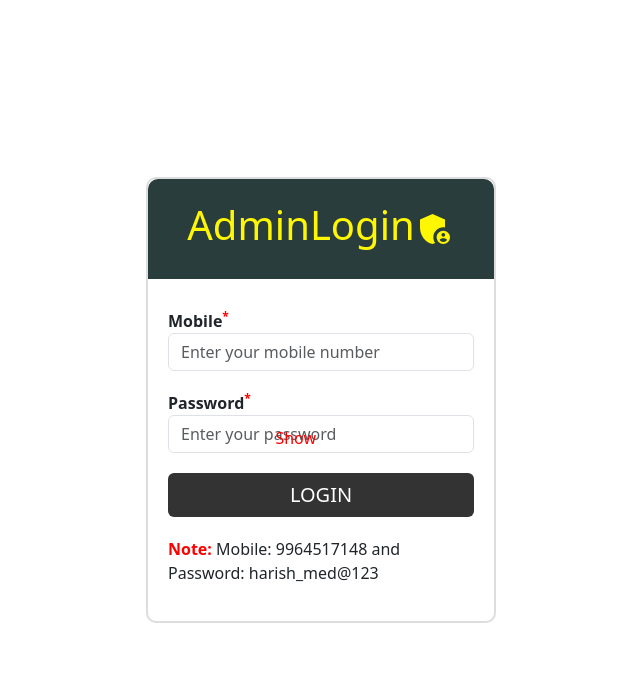
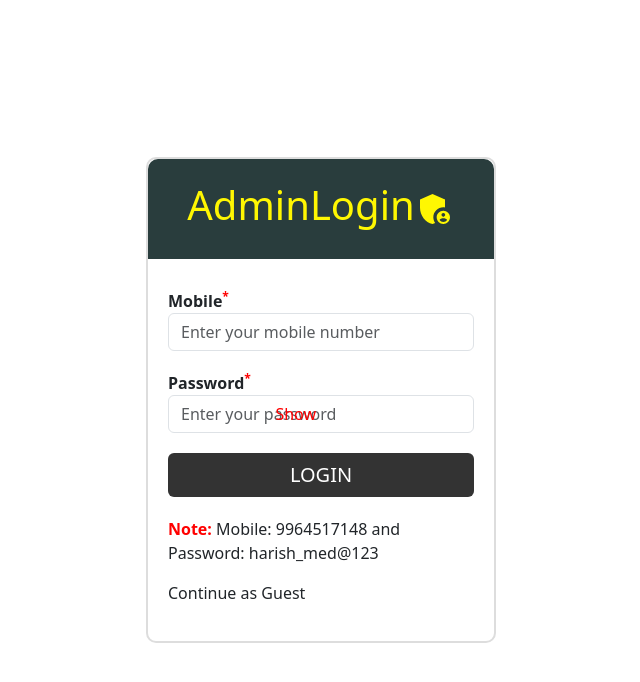
Before and after one commit to manoharbondalapati/avika, a React (Create React App) app in the folder avika/: page /adminlogin in a window 1280 px wide. Shown: the top 682 px of the page, without its empty margins (319-959 px from the left). Built offline with nearby package versions, Linux system fonts and the light colour scheme.

Commit message:
updated files

```diff
--- a/avika/src/components/admin/AdminLogin.css
+++ b/avika/src/components/admin/AdminLogin.css
@@ -47,7 +47,7 @@ label {
 .shows-password {
   position: absolute;
   right: 645px;
-  top: 54.8%;
+  top: 51.8%;
   transform: translateY(-50%);
   cursor: pointer;
   background-color: transparent;
--- a/avika/src/components/admin/AdminLogin.js
+++ b/avika/src/components/admin/AdminLogin.js
@@ -16,8 +16,13 @@ const AdminLogin = () => {
   const handleSubmit = (event) => {
     event.preventDefault();
     const adminCredentials = { mobile, password };
-    dispatch(loginAdmin(adminCredentials, navigate));
+    dispatch(loginAdmin(adminCredentials, navigate,handleGuest));
   };
+
+  const handleGuest =()=>
+  {
+    navigate('adminpage');
+  }
 
   return (
     <div id="adminlogin">
@@ -76,7 +81,10 @@ const AdminLogin = () => {
               <span id="note">Note:</span> Mobile: 9964517148 and Password:
               harish_med@123
             </p>
-          </form>
+            </form>
+            <div>
+              <p onClick={handleGuest}>Continue as Guest</p>
+            </div>
         </div>
       </div>
     </div>
--- a/avika/src/components/admin/PatientDetails.css
+++ b/avika/src/components/admin/PatientDetails.css
@@ -4,14 +4,16 @@
 
 .patientcontainers {
   margin: 0 auto;
-  padding: 20px;
+  /* padding: 20px; */
 }
 
 #headerbar {
   display: flex;
   justify-content: space-between;
   align-items: center;
-  margin-bottom: 20px;
+  /* margin-bottom: 20px; */
+  padding: 10px;
+  background-color: black;
 }
 #headerbar img {
   height: 30px;
@@ -36,6 +38,7 @@
 #patientlogout {
   margin-left: 10px;
   color: rgb(240, 175, 11);
+  background-color: black;
 }
 
 .dropdown-content {
@@ -61,6 +64,7 @@
   display: flex;
   justify-content: space-between;
   align-items: center;
+  padding: 20px;
 }
 
 #view-file {
@@ -76,8 +80,9 @@
   border: 1px solid #ccc;
   border-radius: 5px;
   padding: 20px;
-  margin-top: 10px;
+  /* margin-top: 10px; */
   background-color: rgb(15, 44, 49);
+  margin: 0px 20px;
 }
 
 #detailsh3 {
--- a/avika/src/components/admin/PatientDetails.js
+++ b/avika/src/components/admin/PatientDetails.js
@@ -95,7 +95,7 @@ const PatientDetails = () => {
         </div>
         <div id="details">
           <h3 id="detailsh3">Patient Details</h3>
-          <hr></hr>
+          <hr/>
           <div className="detail-item">
             <p>
               <span>Patient Name:</span> {details.patient_name}
--- a/avika/src/myredux/reducers/AdminSlice.js
+++ b/avika/src/myredux/reducers/AdminSlice.js
@@ -14,6 +14,7 @@ export const loginAdmin = (adminCredentials, navigate) => async (dispatch) => {
     dispatch(AdminLoginSuccess(response.data));
     message.success("Login Success");
     navigate('/adminpage');
+    // handleGuest();
   } catch (error) {
     dispatch(AdminLoginFailed("Invalid Credentials"));
     message.error("Invalid Credentials");
```
